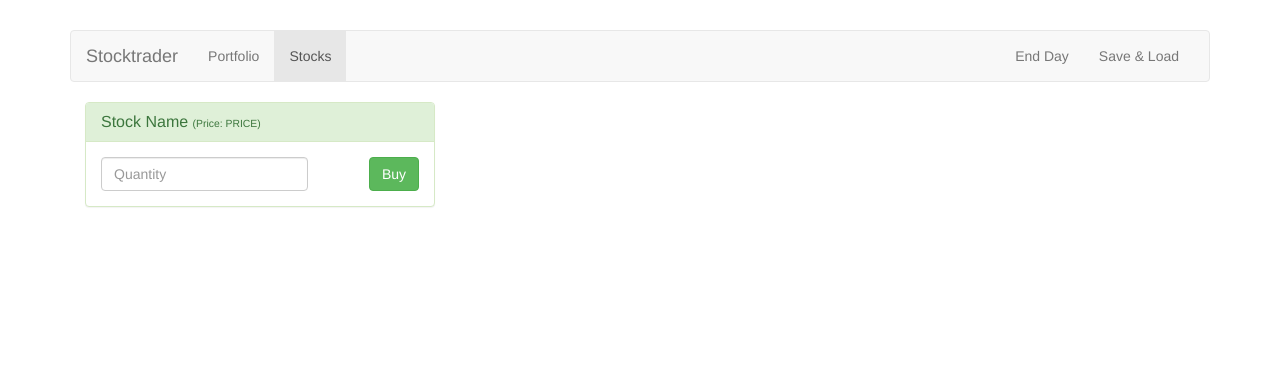
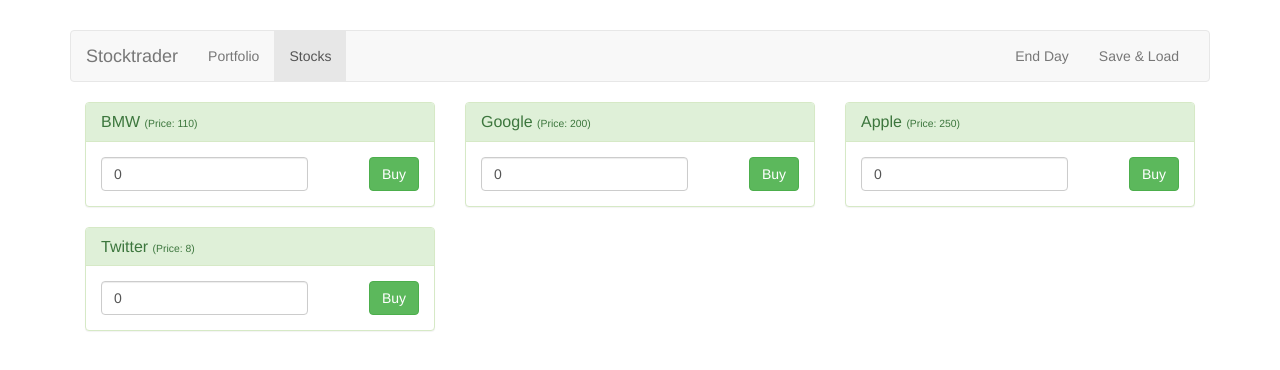
Before and after one commit to CameronPaton/VueJS_Udemy_Course, a Vue app in the folder stocktrader_app/: page /stocks in a window 1280 px wide. Shown: the top 370 px of the page. Built offline with nearby package versions, Linux system fonts and the light colour scheme.

Commit message:
Updated the Routes

```diff
--- a/stocktrader_app/src/components/Stocks/Stock.vue
+++ b/stocktrader_app/src/components/Stocks/Stock.vue
@@ -3,13 +3,13 @@
     <div class="panel panel-success">
       <div class="panel-heading">
         <h3 class="panel-title">
-          Stock Name
-          <small>(Price: PRICE)</small>
+          {{ stock.name }}
+          <small>(Price: {{stock.price}})</small>
         </h3>
       </div>
       <div class="panel-body">
         <div class="pull-left">
-          <input type="number" class="form-control" placeholder="Quantity" />
+          <input type="number" class="form-control" placeholder="Quantity" v-model="quantity" />
         </div>
         <div class="pull-right">
           <button class="btn btn-success">Buy</button>
@@ -20,5 +20,12 @@
 </template>
 
 <script>
-export default {};
+export default {
+  props: ["stock"],
+  data() {
+    return {
+      quantity: 0
+    };
+  }
+};
 </script>
--- a/stocktrader_app/src/components/Stocks/Stocks.vue
+++ b/stocktrader_app/src/components/Stocks/Stocks.vue
@@ -1,6 +1,6 @@
 <template>
   <div>
-    <app-stock v-for="stock in stocks" :key="stock"></app-stock>
+    <app-stock v-for="stock in stocks" :key="stock" :stock="stock"></app-stock>
   </div>
 </template>
 
--- a/stocktrader_app/src/routes.js
+++ b/stocktrader_app/src/routes.js
@@ -1,6 +1,6 @@
 import Home from './components/Home.vue';
 import Portfolio from './components/Portfolio/Portfolio.vue';
-import Stocks from './components/Stocks/Stock.vue';
+import Stocks from './components/Stocks/Stocks.vue';
 
 export const routes = [{
     path: '/',
```
Lines whose indentation alone changed are shown as unchanged.
